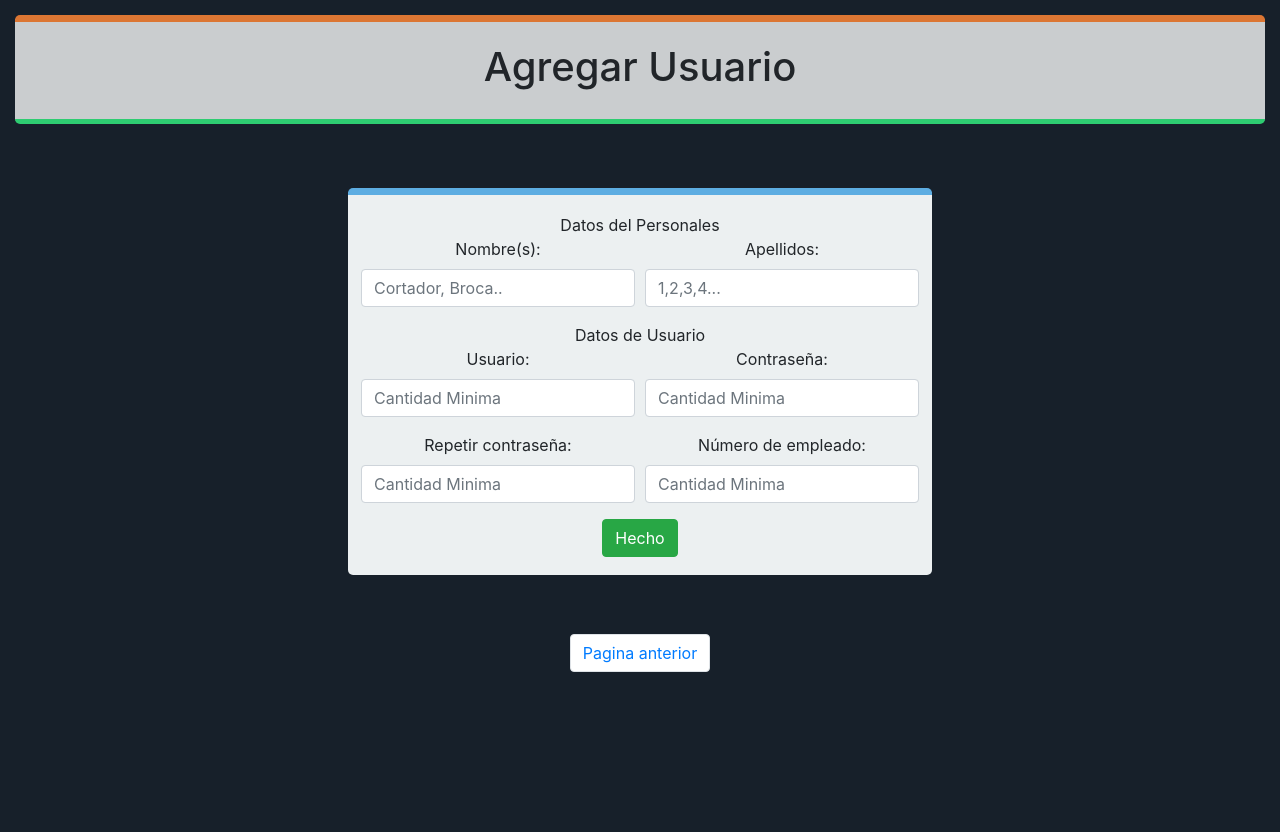
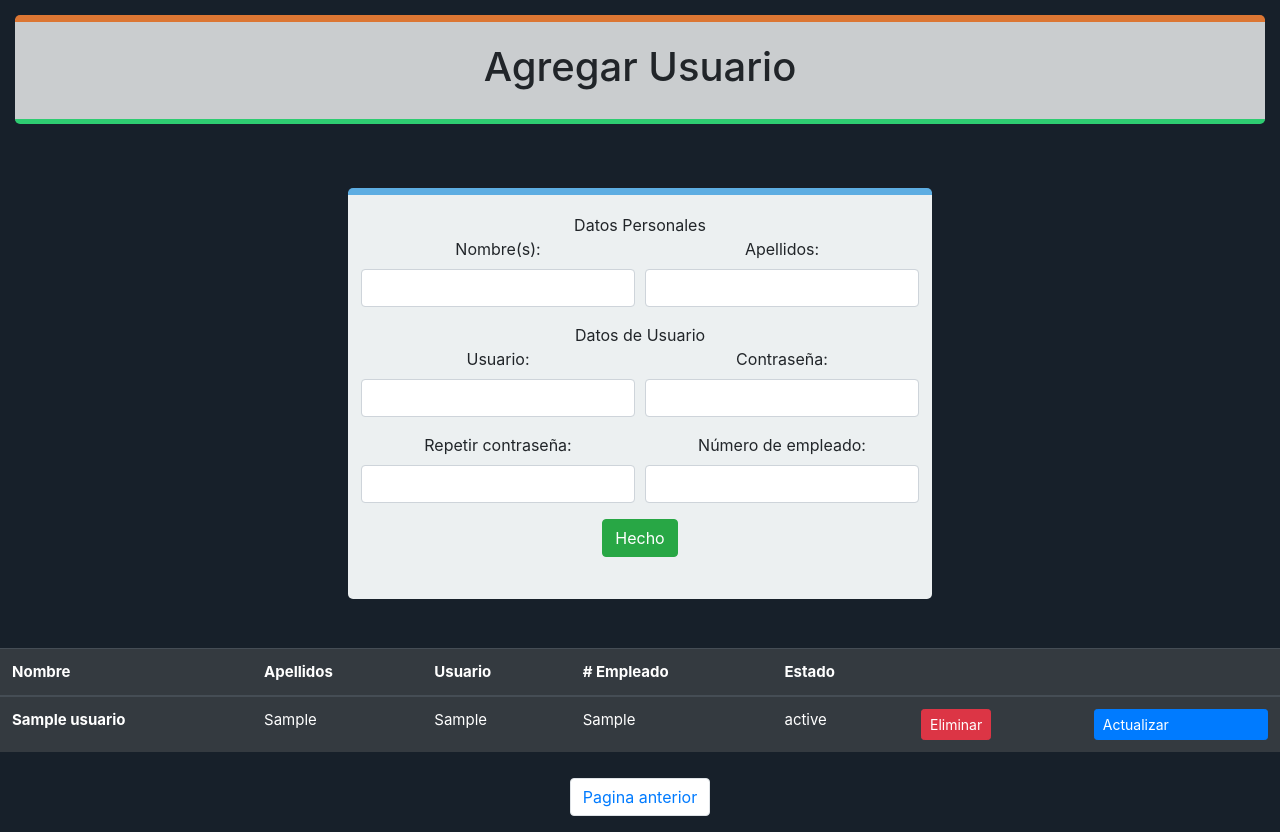
Before and after one commit to Gerardo061099/Proyecto-aluxsa, a PHP site: page /add_user.php in a window 1280 px wide. Shown: the part 56-888 px from the top of the page. Before the commit the page ends 728 px from the top, so only its background shows below. Run offline with PHP 8.4, Linux system fonts and the light colour scheme; the visitor is signed in with stand-in values (Sample User, id 1); tables that the repository leaves empty or names only in its code hold one stand-in row (values such as "Sample post"); data that the repository does not hold is empty.

Commit message:
registro de usuarios

```diff
--- a/abrir_conexion.php
+++ b/abrir_conexion.php
@@ -3,7 +3,7 @@
 $host = "localhost";//servidor
 $userdb = "root";//usuario
 $claveus = "root";//clavepass
-$nombredb = "bodega";//db bodega
+$nombredb = "almacen";//db bodega
 //tablas BD
 $tbu_db1 = "usuarios";
 $tbcat_db3 = "categorias";
@@ -15,7 +15,7 @@ $tbmaq_db8 = "maquinaria";
 $tbmed_db9 = "medidas";
 $tbsoli_db10 = "solicitud";
 //conexion
-$conexion = new mysqli($host,$userdb,$claveus,$nombredb);
+$conexion = new mysqli ($host,$userdb,$claveus,$nombredb);
 //En caso de haber datos erroneos del servidor
 if ($conexion->connect_errno) {
     echo "Problemas de conexion con el servidor...";
--- a/add_solicitante.php
+++ b/add_solicitante.php
@@ -4,7 +4,7 @@ $nombre =$_POST['Nombre'];
 $apellidos =$_POST['Apellidos'];
 $n_empleado =$_POST['N_empleado'];
 $genero =$_POST['Genero'];
-if ($nombre != "" && $apellidos != "" && $n_empleado != "" && $genero != "" ) {
+if ($nombre != "" && $apellidos != "" && $n_empleado != "" && $genero != "") {
     mysqli_query($conexion,"INSERT INTO $tbem_db5 (Nombre,Apellidos,N_Empleado,Sexo) values ('$nombre','$apellidos',$n_empleado,'$genero')");
     echo "Insercion exitosa!!";
     $consulta = mysqli_query($conexion,"SELECT MAX(id_Empleado) as id_empleado FROM $tbem_db5");
--- a/add_user.php
+++ b/add_user.php
@@ -51,51 +51,88 @@ ob_start();
         <div class="aside1">
                 <div class="contenedor" style="border-top: #5DADE2 7px solid;">
                     <div class="aside">
-                        <form enctype="multipart/form-data">
-                            <center>Datos del Personales</center>
+                        <form>
+                            <center>Datos Personales</center>
                             <div class="form-row">
                                 <div class="form-group col-md-6">
                                     <label for="nombre">Nombre(s):</label>
-                                    <input type="text" class="form-control" id="nombre" name="nombre" placeholder="Cortador, Broca..">
+                                    <input type="text" class="form-control" id="nombre" name="nombre">
                                 </div>
                                 <div class="form-group col-md-6">
                                     <label for="apellidos">Apellidos:</label>
-                                    <input type="text" class="form-control" id="apellidos" name="apellidos" placeholder="1,2,3,4...">
+                                    <input type="text" class="form-control" id="apellidos" name="apellidos">
                                 </div>
                             </div>
                             <center>Datos de Usuario</center>
                             <div class="form-row">
                                 <div class="form-group col-md-6">
                                     <label for="user">Usuario:</label>
-                                    <input type="text" class="form-control" id="user" name="user" placeholder="Cantidad Minima">
+                                    <input type="text" class="form-control" id="user" name="user">
                                 </div>
                                 <div class="form-group col-md-6">
                                     <label for="pass">Contraseña:</label>
-                                    <input type="password" class="form-control" id="pass" name="pass" placeholder="Cantidad Minima">
+                                    <input type="password" class="form-control" id="pass" name="pass">
                                 </div>
                             </div>
                             <div class="form-row">
                                 <div class="form-group col-md-6">
                                     <label for="pwd2">Repetir contraseña:</label>
-                                    <input type="password" class="form-control" id="pwd2" name="pwd2" placeholder="Cantidad Minima">
+                                    <input type="password" class="form-control" id="pwd2" name="pwd2">
                                 </div>
                                 <div class="form-group col-md-6">
                                     <label for="n_empleado">Número de empleado:</label>
-                                    <input type="text" class="form-control" id="n_empleado" name="n_empleado" placeholder="Cantidad Minima">
+                                    <input type="text" class="form-control" id="n_empleado" name="n_empleado">
                                 </div>
                             </div>
-                            <input type="submit" value="Hecho" class="btn btn-success" onclick=registrar(event)>
+                            <input type="submit" value="Hecho" class="btn btn-success" onclick=registrar(event)><br>
                             <div id="load1" style="color: black; font-size: 20px;"></div>
                         </form>
                     </div>
                 </div>
         </div>
+        </center>
+        <div class="table-responsive">
+        <?php
+        include("abrir_conexion.php");
+            $query = mysqli_query($conexion,"SELECT Nombre,Apellidos,user,Num_empleado,Estado FROM $tbu_db1 ORDER BY id_us");
+            echo '
+            <table class="table table-dark" style="font-size: 15px;">
+                <thead>
+                    <tr>
+                        <th>Nombre</th>
+                        <th>Apellidos</th>
+                        <th>Usuario</th>
+                        <th># Empleado</th>
+                        <th>Estado</th>
+                        <th></th>
+                        <th></th>
+                    </tr>
+                </thead>
+                <tbody>';
+            while ($res = mysqli_fetch_array($query)) {
+                echo '
+                    <tr>
+                        <th>'.$res['Nombre'].'</th>
+                        <td>'.$res['Apellidos'].'</td>
+                        <td>'.$res['user'].'</td>
+                        <td>'.$res['Num_empleado'].'</td>
+                        <td>'.$res['Estado'].'</td>
+                        <td>'?><a class="btn btn-danger btn-sm" href="id=<?php echo $consulta['id_herramienta']?>" role="button">Eliminar</a><?php echo '</td>
+                        <td>'?><a class="btn btn-primary btn-sm" href="id=<?php echo $consulta['id_herramienta']?>" role="button">Actualizar</a><?php echo'</td>
+                    </tr>';
+            }
+            include("cerrar_conexion.php");
+            echo '
+                </tbody>
+            </table>';
+        ?>
+        </div>
+    <center>
         <nav aria-label="Page navigation example" style="margin: 10px 10px;">
             <ul class="pagination justify-content-center">
                 <li class="page-item">
                     <a class="page-link" href="inventario.php">Pagina anterior</a>
                 </li>
-
             </ul>
         </nav>
     </center>
--- a/css/styles.css
+++ b/css/styles.css
@@ -104,7 +104,7 @@
         border-bottom: #5DADE2 5px solid;
     }
 
-    .body-tb:hover {
+    tr:hover {
         background: #abc8dfb0;
         border-bottom: #F4D03F 2px solid;
     }
@@ -189,7 +189,6 @@
     .tabla-herramientas {
         width: 1090px;
         height: 300px;
-        display: block;
         overflow-y: auto;
     }
 
--- a/js/app.js
+++ b/js/app.js
@@ -1,5 +1,5 @@
 function obtener(e) {
-    e.preventDefault();
+
     //obtenemos los valores ingresados por el usuario del documento registro_h.php
     //por su id incluyendo la imagen
     var nom = document.getElementById('nombre').value;
@@ -86,7 +86,6 @@ function update() {
             icon: "error"
         });
     }
-
 } //fin function update();
 function consultar(e) {
     var nombre_h = document.getElementById('herra_b').value;
@@ -170,9 +169,10 @@ function subirsolicitud(e) {
             } else if (mensaje == "La insercion no se pudo ejecutar") {
                 swal({
                     title: "Oh oh",
-                    text: "Ocurrio un problema",
+                    text: "Aun no has llenado todos los campos",
                     icon: "warning"
                 });
+                $('#cargar').html('<br><div style="background:#EC7063; color:#FDFEFE; width: max-content; border-radius:3px; padding:3px 3px;">Debes llenar todos los campos</div>');
             }
         }
     });
--- a/js/eliminar.js
+++ b/js/eliminar.js
@@ -1,5 +1,4 @@
-function borrar(a) {
-    a.preventDefault();
+function borrar() {
     var medida = document.getElementById("medidas").value;
     var categoria = document.getElementById("categoria").value;
     if (medida != "Choose..." && categoria == "Choose...") {
--- /dev/null
+++ b/js/eliminar_registro.js
@@ -0,0 +1,4 @@
+function eliminar() {
+    var herramienta = document.getElementsByTagName("button").value;
+    console.log("Id de la herramientas: "+herramienta);
+}
--- a/js/funcion.js
+++ b/js/funcion.js
@@ -28,6 +28,7 @@ function medidas(e) {
                         text: "Los datos se agregaron correctamente",
                         icon: "success"
                     });
+                    window.location.href = "registro_h.php";
                 } else {
                     swal({
                         title: "Error",
--- a/js/usuarios.js
+++ b/js/usuarios.js
@@ -10,31 +10,46 @@ function registrar(a) {
     console.log("Usuario: " + usuario+ " con numero de empleado: " +n_empleado);
     if (pwd1.length == pwd2.length) {
         console.log("El tamaño de las contraseñas es el mismo");
+        if (pwd1 == pwd2) {
+            console.log("Las contraseñas coinciden");
+            $.ajax({
+                type: "POST",
+                url: "registrar_usuarios.php",
+                data: {
+                    "nombre": nombre,
+                    "apellidos": apellidos,
+                    "usuario": usuario,
+                    "pwd": pwd1,
+                    "n_empleado":n_empleado,
+                },
+                dataType: false,
+                beforeSend: function () {
+                    $('#load1').html('Cargando...');
+                },
+                success: function (response) {
+                    if (response=="Insercion exitosa") {
+                        swal({
+                            title: "Listo!!",
+                            text: "Registro exitoso!!",
+                            icon: "success",
+                        });
+                        $('#load1').html('Registro exitoso!!');
+                    } else {
+                        swal({
+                            title: "Oh oh!!",
+                            text: "Ocurrio un problema inesperado!!",
+                            icon: "error",
+                        });
+                        $('#load1').html('Ocurrio un problema inesperado!!');
+                    }
+                }
+            });
+        } else {
+        console.log("Las contraseñas son diferentes");
+        }
     } else {
         console.log("Las contraseñas son diferentes");
     }
 
-    //validar letra
-    if ( pwd1.match(/[A-z]/) && pwd2.match(/[A-z]/) ) {
-        $('#letter').removeClass('invalid').addClass('valid');
-    } else {
-        $('#letter').removeClass('valid').addClass('invalid');
-    }
 
-    //validar numero
-    if ( pwd1.match(/\d/) ) {
-        $('#number').removeClass('invalid').addClass('valid');
-    } else {
-        $('#number').removeClass('valid').addClass('invalid');
-    }
-    if (pwd1 == pwd2) {
-        console.log("Las contraseñas coinciden");
-    } else {
-        console.log("Las contraseñas son diferentes");
-    }
-    if (pwd1 != "" && pwd2 != "") {
-        console
-    } else {
-
-    }
 }
--- a/reporte_pdf.php
+++ b/reporte_pdf.php
@@ -34,7 +34,7 @@ $pdf->SetFont('Helvetica','B',25);
 $pdf->Image('img/titulo.jpg',40,10,120);
 $pdf->Ln(100);
 $pdf->SetXY(30,30);
-$pdf->Cell(0,8,'Lista de Herramientas',0,1,'C',0);
+$pdf->Cell(0,8,'Lista de herramientas por comprar',0,1,'C',0);
 $pdf->Ln(10);
 $pdf->SetX(2);
 $pdf->SetFillColor(46, 64, 83);
--- a/solicitudes.php
+++ b/solicitudes.php
@@ -54,7 +54,7 @@ ob_start();
                             <div class="form-row">
                                 <div class="form-group col-md-6">
                                     <label for="nombre">Nombre :</label>
-                                    <input type="text" class="form-control" id="nombre" placeholder="">
+                                    <input type="text" class="form-control" id="nombre">
                                 </div>
                                 <div class="form-group col-md-6">
                                     <label for="cantidad">Apellidos:</label>
@@ -75,7 +75,7 @@ ob_start();
                             </div>
                             <input type="submit" value="Siguiente" class="btn btn-outline-info" onclick="subirsolicitud(event)">
                             <a class="btn btn-danger" href="pagina_principal.php" role="button">Cancelar</a>
-                            <br><br>
+                            <br>
                             <div id="cargar"></div>
                         </form>
                     </div>
```
Also changed, not shown: add_h.php (+3 -4 lines), eliminar.php (+10 -0 lines), inventario.php (+10 -6 lines), pagina_principal.php (+6 -7 lines), registrar_usuarios.php (added, +13 -0 lines), registro_h.php (+4 -4 lines), salidas_almacen.php (+0 -15 lines), img2/26-262632_2560x1440-the-witcher-3-minimalist-wallpapers-high-minimalist.jpg (added).
